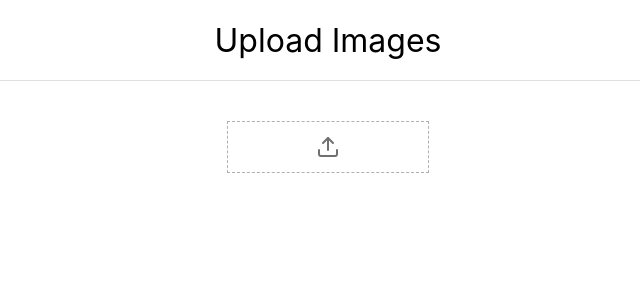
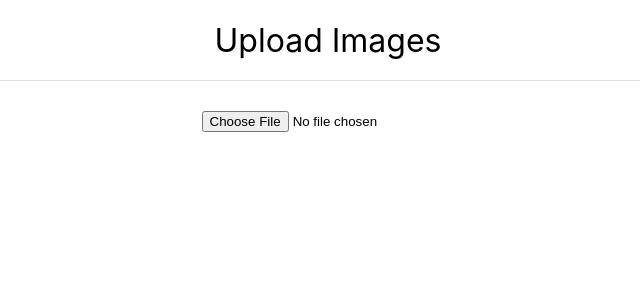
Before and after one commit to fighterjetj/HOTHX, a React (Create React App) app: page /UploadPage in a window 1280 px wide. Shown: the top 300 px of the page, without its empty margins (312-952 px from the left). Built offline with nearby package versions, Linux system fonts and the light colour scheme.

Commit message:
images can now be uploaded

```diff
--- a/src/components/SparseButton.css
+++ b/src/components/SparseButton.css
@@ -2,9 +2,16 @@
     display: flex;
     justify-content: center;
     align-items: center;
-    border: 1px #b0b0b0 dashed;
     margin: 10px;
     transition: 300ms;
+}
+
+.solid {
+    border: 1px #b0b0b0 solid;
+}
+
+.dashed {
+    border: 1px #b0b0b0 dashed;
 }
 
 .projectBox:hover {
@@ -27,3 +34,9 @@
     font-weight: 200;
     color: grey;
 }
+
+.addProject {
+    font-weight: 200;
+
+}
+.addProject:link { text-decoration: none; }
--- a/src/components/SparseButton.js
+++ b/src/components/SparseButton.js
@@ -1,17 +1,21 @@
 import './SparseButton.css'
 
 function SparseButton(props) {
-  let {width, height, type} = props
+  let {width, height, type, heavy, input} = props
+
+  let boxCss = heavy ? "projectBox solid" : "projectBox dashed";
+
+
 
   let inner = type == "add" ? (<div className='plusHolder'> + </div>)
-  :
-  (
-      <svg xmlns="http://www.w3.org/2000/svg" width="24" height="24" viewBox="0 0 24 24" fill="none" stroke="#707070" stroke-width="2" stroke-linecap="round" stroke-linejoin="round" class="feather feather-upload"><path d="M21 15v4a2 2 0 0 1-2 2H5a2 2 0 0 1-2-2v-4"></path><polyline points="17 8 12 3 7 8"></polyline><line x1="12" y1="3" x2="12" y2="15"></line></svg>
-  )
+  :  ( <div>default</div> );
+
+  inner = input ? ( <div className='input'>{input}</div> ) : inner
+
 
   return (
     <div>
-      <div className="projectBox" style={{width: width, height: height}}>
+      <div className={boxCss} style={{width: width, height: height}}>
         <div className="addProject">
           {inner}
         </div>
--- a/src/pages/UploadPage.js
+++ b/src/pages/UploadPage.js
@@ -1,13 +1,36 @@
 import SparseButton from '../components/SparseButton'
 import '../components/general.css'
 import './uploadpage.css'
+import React, { useState } from 'react';
 
 function UploadPage() {
+    let [uploadedImgs, setUploadedImgs] = useState([]);
+
+    function onFileUpload(e) {
+        setUploadedImgs( (last) =>
+            {return [...last, e.target.files[0]]}
+        );
+        console.log(uploadedImgs)
+
+    }
+
+    let previews = uploadedImgs.map((uploadImg) => {
+        return(
+            <div>
+                {uploadImg.name}
+            </div>
+        )
+    })
+
     return (
-        <div>
+    <div>
             <h1 className='homepageTitle'>Upload Images</h1>
+            {previews}
             <div className="uploadHolder">
-                <SparseButton width="200px" height="50px" type="upload"/>
+                <input
+                    type="file" name="file" onChange={onFileUpload}
+                />
+                {/* <button style={{backgroundColor: "white", borderWidth: "0px"}}> */}
             </div>
         </div>
     )
--- a/src/pages/signin.css
+++ b/src/pages/signin.css
@@ -18,8 +18,16 @@
     /* height: 30px; */
     margin: 10px;
     border: 0px;
+    border-bottom: 1px solid #a0a0a0;
+    transition: 300ms;
+    outline: 0;
+}
+
+.input:focus {
     border-bottom: 1px solid black;
+    transition: 300ms;
 }
+
 
 .submitbutton {
     background-color: white;
```
